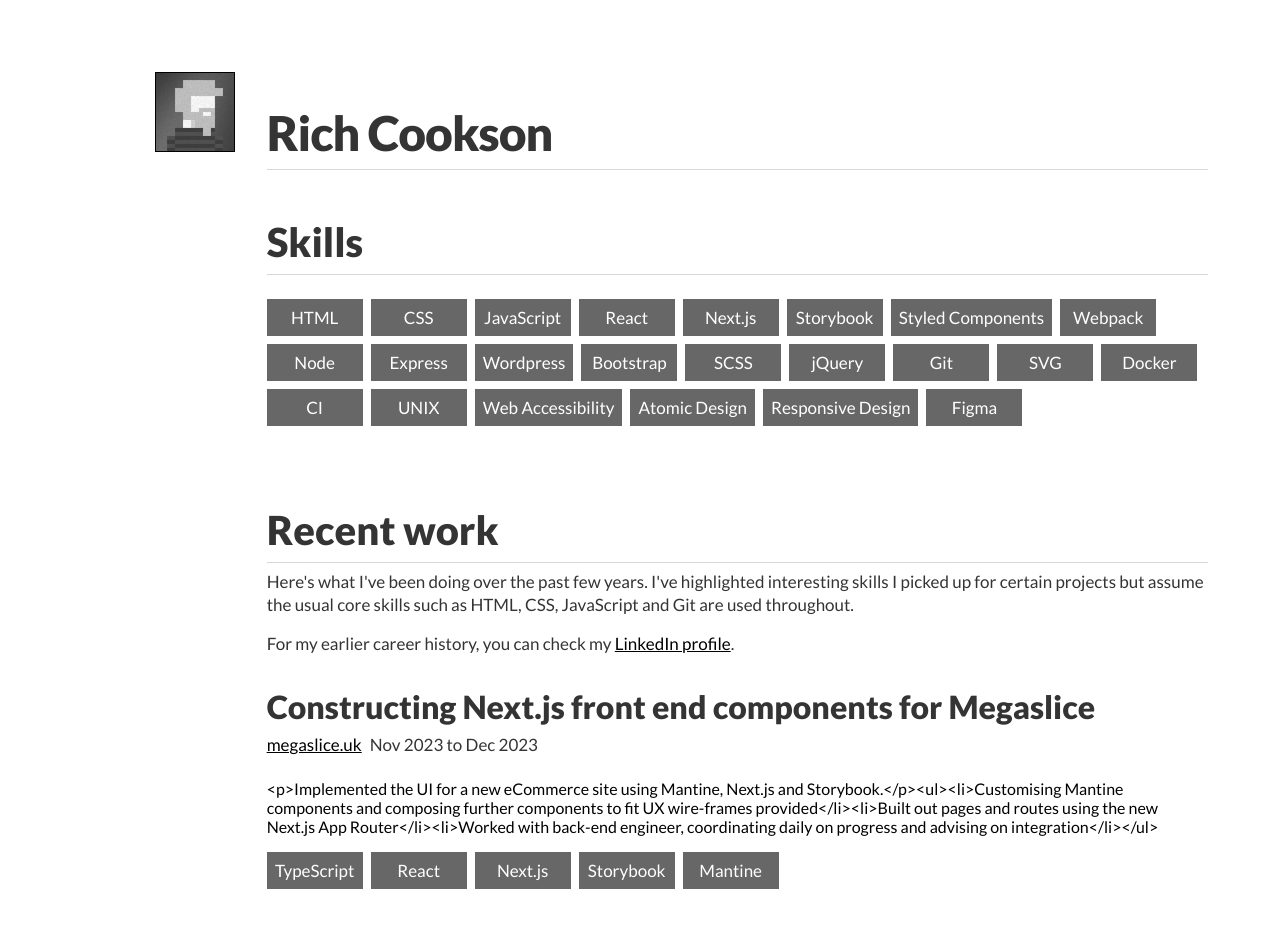
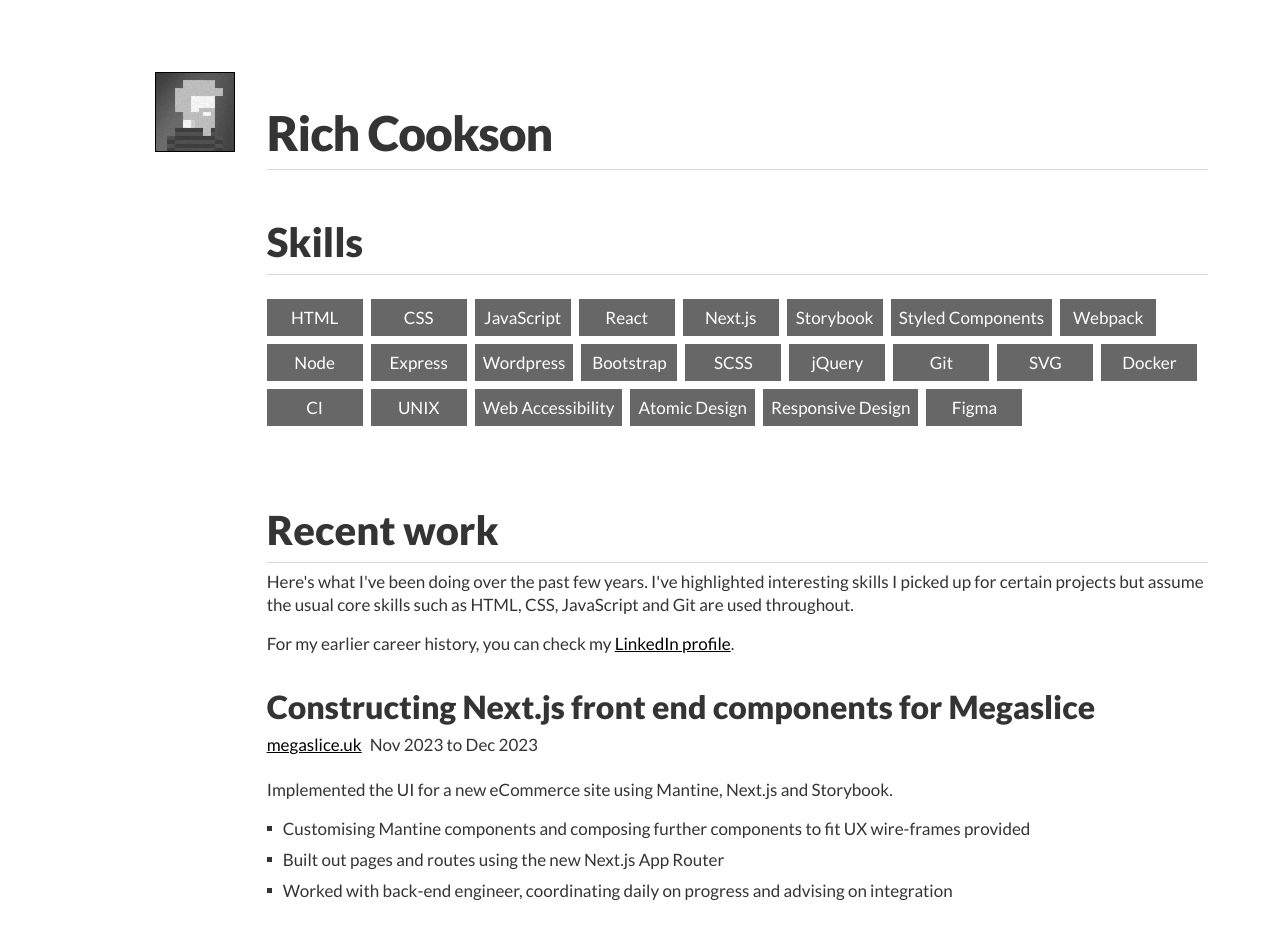
Before and after one commit to hellorich/richcookson.info, a Next.js app: page / in a window 1280 px wide. Shown: the top 925 px of the page. Built offline with nearby package versions, Linux system fonts and the light colour scheme.

Commit message:
Updated CareerArticle component to use HTML from JSON

```diff
--- a/app/_components/career-article/career-article.tsx
+++ b/app/_components/career-article/career-article.tsx
@@ -11,7 +11,7 @@ import { lato } from '@/app/_utilities/fonts'
 import classes from './career-article.module.scss'
 
 interface CareerArticleProps {
-  content: ReactNode | ReactNode[],
+  content: string,
   dateEnd: Date,
   dateStart: Date,
   linkText: string,
@@ -51,9 +51,7 @@ const CareerArticle = ({ content, dateEnd, dateStart, linkText, skills, title, u
         </div>
       </header>
 
-      <div className={classes.content}>
-        {content}
-      </div>
+      <div className={classes.content} dangerouslySetInnerHTML={{ __html: content }} />
 
       <footer>
         <Group>
```
